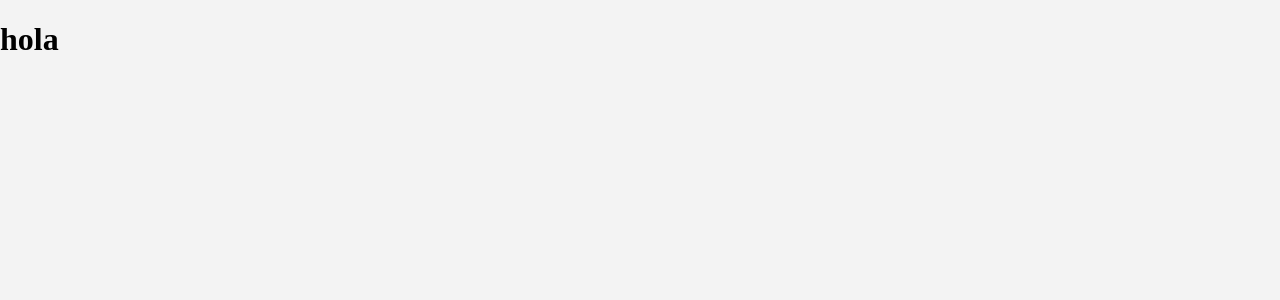
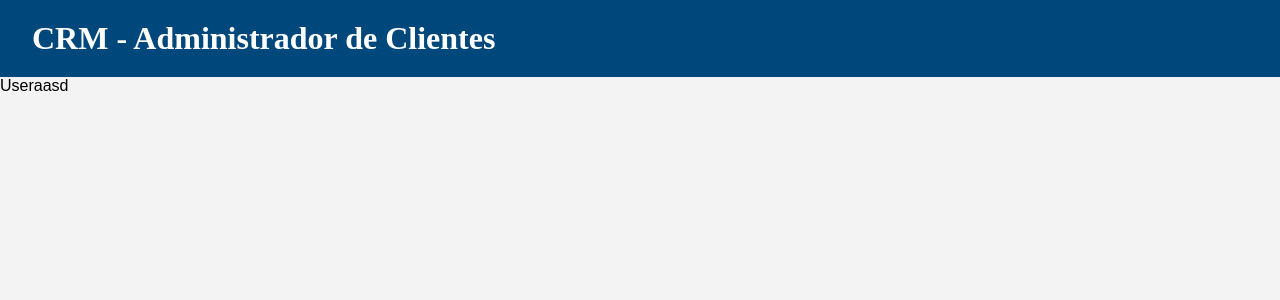
Before and after one commit to Gonzalo-Aruquipa/CRUD-React, a React (Vite) app: page /users in a window 1280 px wide. Shown: the top 300 px of the page. Built offline with nearby package versions, Linux system fonts and the light colour scheme.

Commit message:
header component and user

```diff
--- a/package.json
+++ b/package.json
@@ -11,7 +11,8 @@
   },
   "dependencies": {
     "react": "^18.2.0",
-    "react-dom": "^18.2.0"
+    "react-dom": "^18.2.0",
+    "react-router-dom": "^6.11.1"
   },
   "devDependencies": {
     "@types/react": "^18.0.28",
--- a/src/App.jsx
+++ b/src/App.jsx
@@ -1,11 +1,21 @@
+// import React from "react";
+import { BrowserRouter as Router} from "react-router-dom"
+import {Routes, Route} from "react-router-dom";
+import  {Header} from "./components/Header";
+import { User } from "./components/User";
 
-function App() {
+export default function App() {
 
   return (
     <>
-     <h1>hola</h1>
-    </>
-  )
+     <Router>
+    <Header />
+      <Routes>
+        <Route exact path="/users" element={<User/>}/>
+      </Routes>
+
+     </Router>
+     </>
+
+  );
 }
-
-export default App
--- /dev/null
+++ b/src/components/Header.jsx
@@ -0,0 +1,10 @@
+
+export const Header = () => {
+  return (
+    <header className="barra">
+        <div className="contenedor">
+            <h1>CRM - Administrador de Clientes</h1>
+        </div>
+    </header>
+  )
+}
--- /dev/null
+++ b/src/components/User.jsx
@@ -0,0 +1,6 @@
+
+export const User = () => {
+  return (
+    <div>Useraasd</div>
+  )
+}
```
Also changed, not shown: 1 other file (tests, documents, lock files or other folders).
